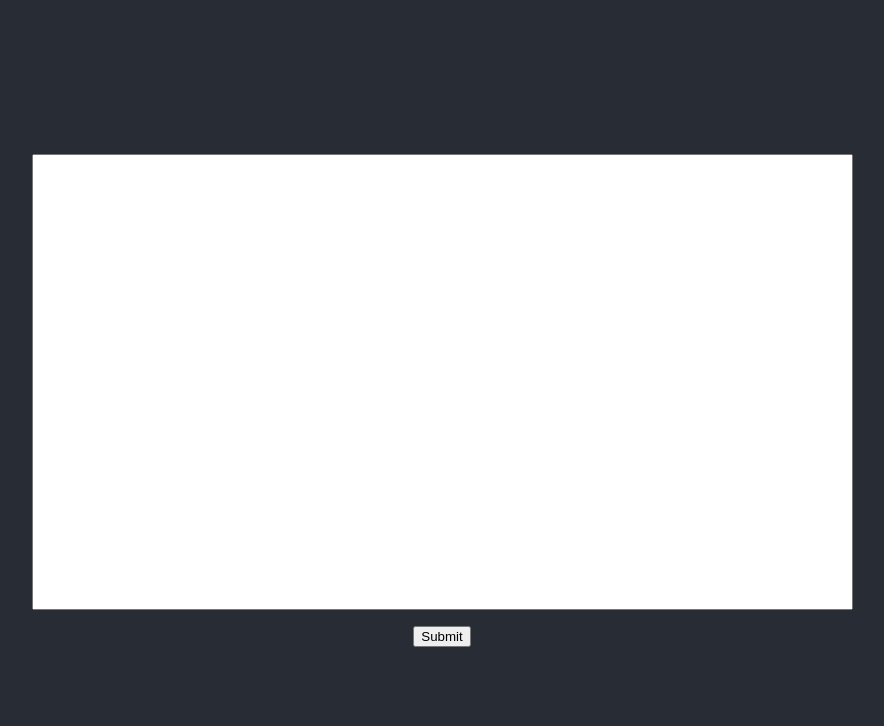
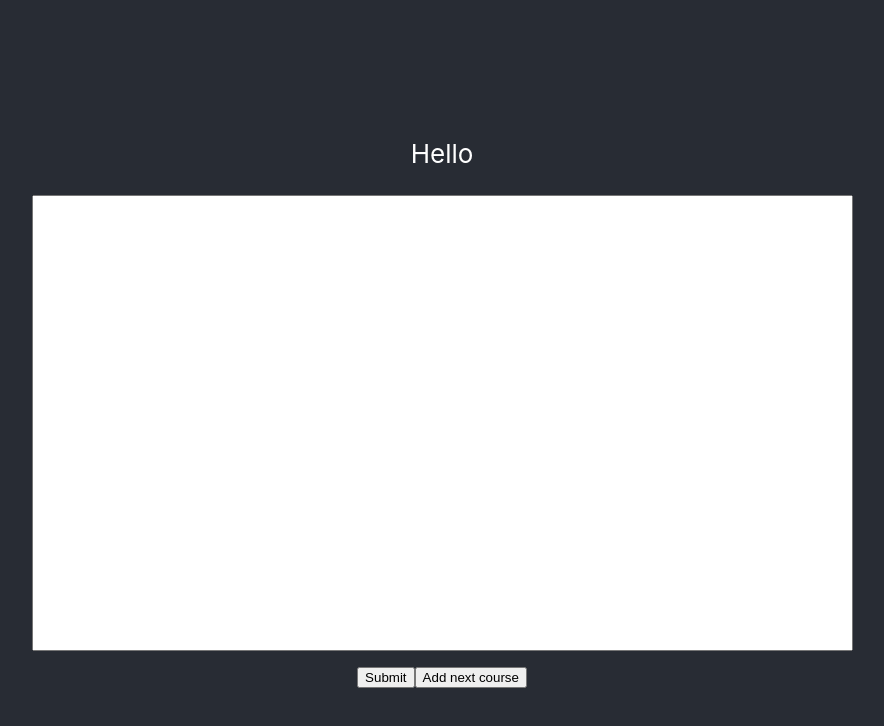
Before and after one commit to Deepakmukka1/remind-assignment, a React (Create React App) app: page / in a window 1280 px wide. Shown: the top 726 px of the page, without its empty margins (198-1082 px from the left). Built offline with nearby package versions, Linux system fonts and the light colour scheme.

Commit message:
✨ added multiple courses button

```diff
--- a/src/components/InputData.js
+++ b/src/components/InputData.js
@@ -1,8 +1,9 @@
 import React, { useState } from "react";
-import { parseAssignements , makeCalendar } from "../utils/parseData";
+import { parseAssignements , makeEvents ,makeCalendar } from "../utils/parseData";
 
 const InputData = () => {
   const [inputRawData, setInputRawData] = useState("");
+  const [courseList,setCourseList]=useState([])
 
 
   function downloadCalendar(calendar) {
@@ -18,15 +19,26 @@ const InputData = () => {
   }
 
   const handleSubmit = () => {
-    const parsedData = parseAssignements(inputRawData);
-    const calenderData= makeCalendar(parsedData)
+
     // console.log(calenderData)
-    downloadCalendar(calenderData.calendar)
+    // downloadCalendar(calenderData.calendar)
+    const {calendar}=makeCalendar(courseList)
+    downloadCalendar(calendar)
 
   };
 
+  const handleCourses=()=>{
+
+    const parsedData = parseAssignements(inputRawData);
+    const eventslist= makeEvents(parsedData)
+    // console.log(courseList)
+    setCourseList([...courseList,...eventslist])
+    setInputRawData("")
+  }
+
   return (
     <div>
+      <p>Hello</p>
       <textarea
         rows="30"
         cols="100"
@@ -44,6 +56,13 @@ const InputData = () => {
       >
         Submit
       </button>
+      <button
+        onClick={() => {
+          handleCourses();
+        }}
+      >
+        Add next course
+      </button>
     </div>
   );
 };
--- a/src/utils/parseData.js
+++ b/src/utils/parseData.js
@@ -36,7 +36,7 @@ export const parseAssignements=(data)=>{
 
 
         let splitdata = data?.split("\t");
-        console.log(splitdata)
+        // console.log(splitdata)
         splitdata = splitdata.filter((eachdata) => {
           return eachdata.length !== 0;
         });
@@ -44,7 +44,7 @@ export const parseAssignements=(data)=>{
         splitdata = splitdata.filter((eachdata) => {
         //   const regex = /(am|pm|AM|PM)/gm;
         const regex = /([1-9]|0[1-9]|1[0-2]):[0-5][0-9] ([AaPp][Mm])$/gm
-        console.log(eachdata.match(regex))
+        // console.log(eachdata.match(regex))
           return eachdata.match(regex) == null;
         });
         // console.log(splitdata)
@@ -74,7 +74,7 @@ export const parseAssignements=(data)=>{
     }
 }
 
-export const makeCalendar=({courseData,success})=>{
+export const makeEvents=({courseData,success})=>{
 
     if(success)
     {
@@ -98,6 +98,18 @@ export const makeCalendar=({courseData,success})=>{
         events.push(event)
 
     }
+    return events
+  }
+    else
+    {
+        throw "Error in creating event"
+    }
+
+
+}
+
+export const makeCalendar=(events)=>{
+
   const calendarObject={}
   ics.createEvents(events, (error, value) => {
       if (error) {
@@ -111,10 +123,3 @@ export const makeCalendar=({courseData,success})=>{
   return calendarObject
 
   }
-    else
-    {
-        throw "Error in creating calendar"
-    }
-
-
-}
```
Lines whose indentation alone changed are shown as unchanged.
